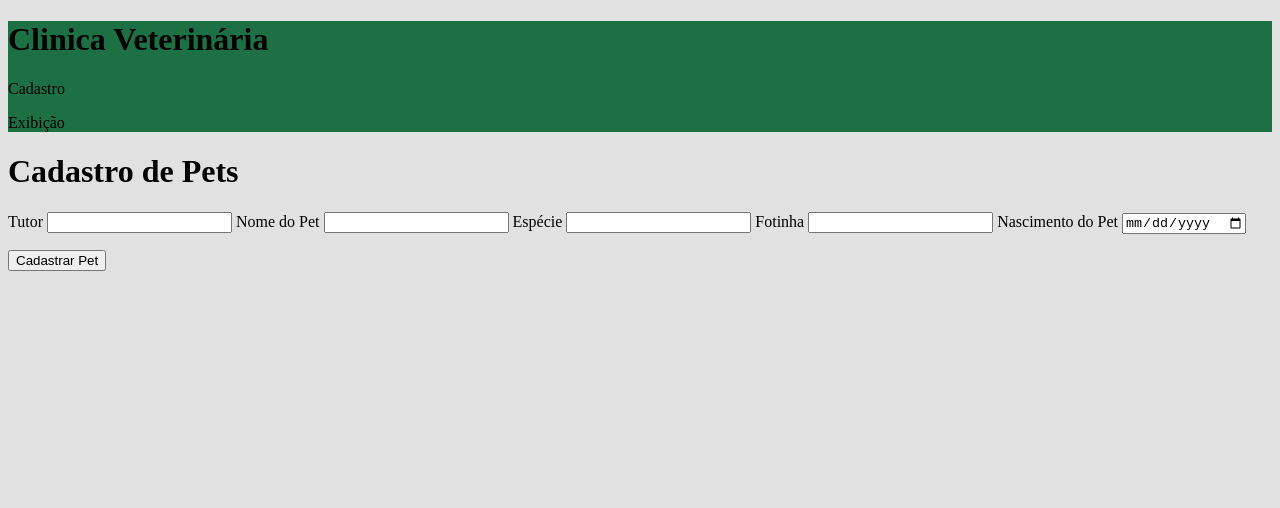
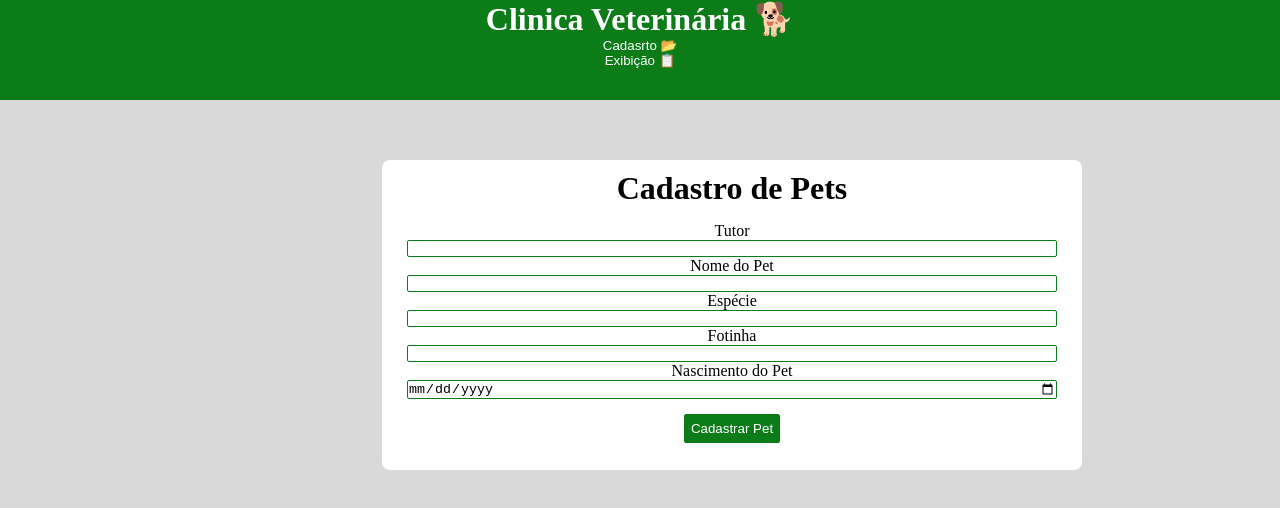
Before and after one commit to miottofelipee/clinicaPets, a plain HTML site: page index.html in a window 1280 px wide. Drawn offline with Linux system fonts and the light colour scheme.

Commit message:
create function hidden

```diff
--- a/assets/css/index.css
+++ b/assets/css/index.css
@@ -1,7 +1,61 @@
+*{
+    margin: 0%;
+    padding: 0%;
+    box-sizing: border-box;
+}
+
 header{
-    background-color: #1d7044;
+    background-color: #0b7c18;
+    color: white;
+    align-items: center;
+    display: flex;
+    width: 100;
+    height: 100px;
+    flex-direction: column;
 }
 
 body{
-    background-color: rgb(225, 225, 225);
+    background-color: rgb(217, 217, 217);
 }
+
+#divmaior{
+    background-color: white;
+    text-align: center;
+    margin-top: 60px;
+    border-radius: 8px;
+    height: 310px;
+    width: 700px;
+    justify-content: center;
+    align-items: center;
+    flex-direction: row;
+    margin-left: 382px;
+    padding: 10px;
+}
+
+#divdoinput{
+    flex-direction: column;
+    display: flex;
+    padding: 15px;
+}
+
+.inputs{
+    border: 1px solid #0b7c18;
+    border-radius: 2px;
+}
+
+#cadastrar{
+    color: white;
+    background-color: #0b7c18;
+    border: 1px solid #0b7c18;
+    border-radius: 2px;
+    padding: 6px;
+}
+.hidden{
+    display: none !important;
+}
+
+.botaolegal{
+    border: none;
+    background-color: #0b7c18;
+    color: white;
+}
--- a/assets/js/index.js
+++ b/assets/js/index.js
@@ -1,11 +1,14 @@
 class Pet {
-    constructor(tutor, nomepet, especie, foto, data){
+    constructor(tutor, nomepet, especie, foto, data) {
         this.tutor = tutor;
         this.nomepet = nomepet;
         this.especie = especie;
         this.foto = foto;
         this.data = data;
+        this.age = this.calculateAge();
     }
+
+    calculateAge() { const today = new Date(); const birthdate = new Date(this.data); let age = today.getFullYear() - birthdate.getFullYear(); const m = today.getMonth() - birthdate.getMonth(); if (m < 0 || (m === 0 && today.getDate() < birthdate.getDate())) { age--; } return age; }
 }
 
 function comporPet() {
@@ -21,7 +24,7 @@ function comporPet() {
 }
 
 class bibliotecaPet {
-    constructor(){
+    constructor() {
         this.bibliotecaPet = [];
     }
 
@@ -72,20 +75,33 @@ function envieMsg(msg, tipo) {
 const listadePet = new bibliotecaPet();
 
 function renderizarConteudo() {
-    const listaHTML = document.getElementById('petscadastrados');
+    const listaHTML = document.getElementById('pet-container');
     listaHTML.innerHTML = "";
     let arraypet = listadePet.bibliotecaPet;
     console.log(arraypet);
     arraypet.forEach(pet => {
         const petdiv = `
-            <div class='jogoDetalhe'>
+            <div class='pet-card'>
                 <h2>Tutor: ${pet.tutor}</h2>
                 <p>Nome do Pet: ${pet.nomepet}</p>
                 <p>Especie: ${pet.especie}</p>
                 <img src="${pet.foto}">
                 <p>Nascimento de seu Pet: ${pet.data}</p>
+                <p>Idade: ${pet.age}</p>
             </div>
        `;
         listaHTML.innerHTML += petdiv;
     });
 }
+
+function showRegister() {
+    document.getElementById("divmaior").classList.remove("hidden");
+    document.getElementById("pet-container").classList.add("hidden");
+    document.getElementById("pet-card").classList.add("hidden");
+}
+
+function showListpet() {
+    document.getElementById("divmaior").classList.add("hidden");
+    document.getElementById("pet-container").classList.remove("hidden");
+    document.getElementById("pet-card").classList.remove("hidden");
+}
--- a/index.html
+++ b/index.html
@@ -1,46 +1,47 @@
 <!DOCTYPE html>
 <html lang="pt-BR">
+
 <head>
     <meta charset="UTF-8">
     <meta name="viewport" content="width=device-width, initial-scale=1.0">
     <link rel="stylesheet" href="assets/css/index.css">
     <title>Pets</title>
 </head>
+
 <body>
     <header>
-        <h1>Clinica Veterinária</h1>
-        <p>Cadastro</p>
-        <p>Exibição</p>
+        <h1>Clinica Veterinária 🐕</h1>
+        <button class="botaolegal" onclick="showRegister()">Cadasrto 📂</button>
+        <button class="botaolegal" onclick="showListpet()">Exibição 📋</button>
     </header>
 
     <div id="divmaior">
         <h1>Cadastro de Pets</h1>
-    </div>
+        <div id="divdoinput">
+            <label for="tutor">Tutor </label>
+            <input type="text" id="tutor" class="inputs">
 
-    <div id="divinput">
-        <label for="tutor">Tutor</label>
-        <input type="text" id="tutor">
+            <label for="nomepet">Nome do Pet </label>
+            <input type="text" id="nomepet" class="inputs">
 
-        <label for="nomepet">Nome do Pet</label>
-        <input type="text" id="nomepet">
+            <label for="especie">Espécie </label>
+            <input type="text" id="especie" class="inputs">
 
-        <label for="especie">Espécie</label>
-        <input type="text" id="especie">
+            <label for="foto">Fotinha </label>
+            <input type="text" id="foto" class="inputs">
 
-        <label for="foto">Fotinha</label>
-        <input type="text" id="foto">
-
-        <label for="data">Nascimento do Pet</label>
-        <input type="date" id="data">
-
+            <label for="data">Nascimento do Pet </label>
+            <input type="date" id="data" class="inputs">
+        </div>
         <p id="msg"></p>
 
         <button type="button" id="cadastrar" onclick="comporPet()">Cadastrar Pet</button>
 
-        <div id="petscadastrados">
+    </div>
 
-        </div>
-    </div>
+    <div id="pet-container" class="hidden"></div>
+
     <script src="assets/js/index.js"></script>
 </body>
+
 </html>
```
